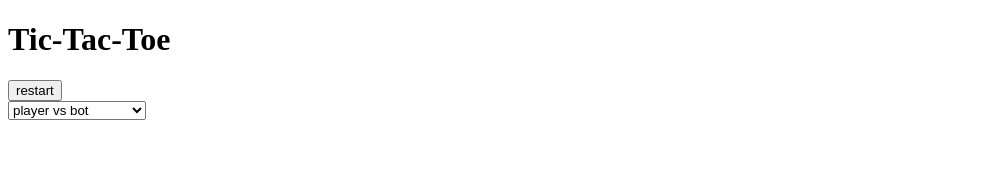
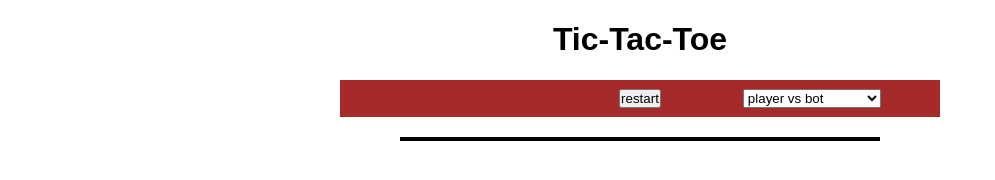
Before and after one commit to venkysunkari/tic-tac-toe, a plain HTML site: page index.html in a window 1280 px wide. Shown: the whole page, without its empty margins (0-995 px from the left). Drawn offline with Linux system fonts and the light colour scheme.

Commit message:
Update index.html

```diff
--- a/index.html
+++ b/index.html
@@ -2,6 +2,7 @@
 <!DOCTYPE html>
 <html>
     <head>
+         <link rel="stylesheet" href="ven.css">
         <script>
             const $ = el => document.querySelector(el); const $$ = el => document.querySelectorAll(el); const id = arg => document.getElementById(arg); const cl = arg => document.getElementsByClassName(arg); const randint = (min, max) => Math.floor(Math.random() * (max - min + 1) + min); const css = (html_elem, styles) => { for(let attr in styles) html_elem.style[attr] = styles[attr]; }; const hide = html_elem => { html_elem.style.display = "none"; }; const show = (html_elem, value = "block") => { html_elem.style.display = value; };
         </script>
```
